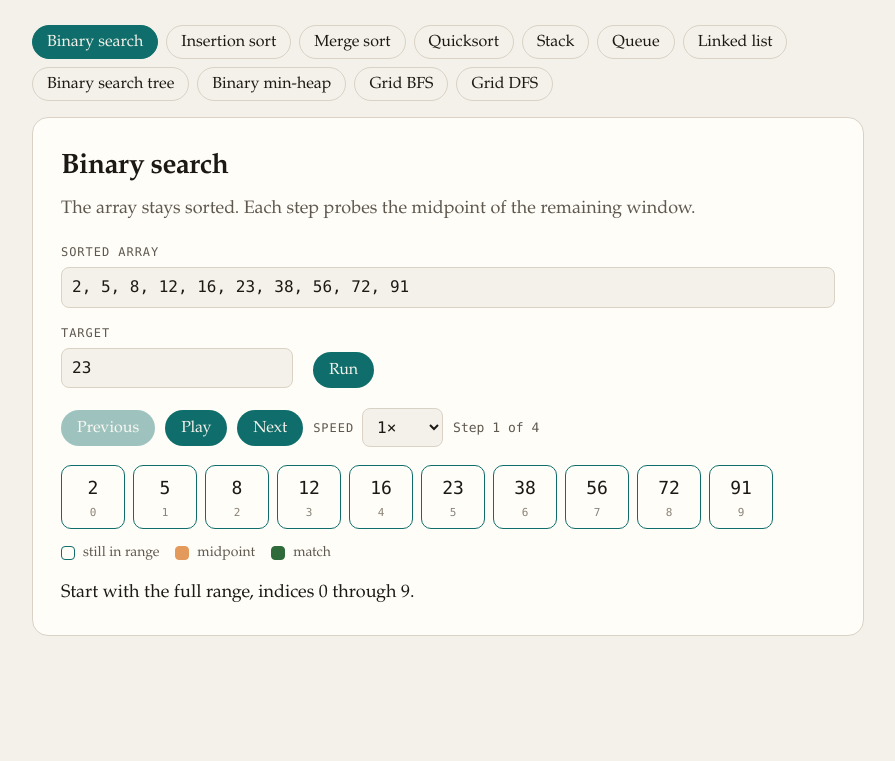
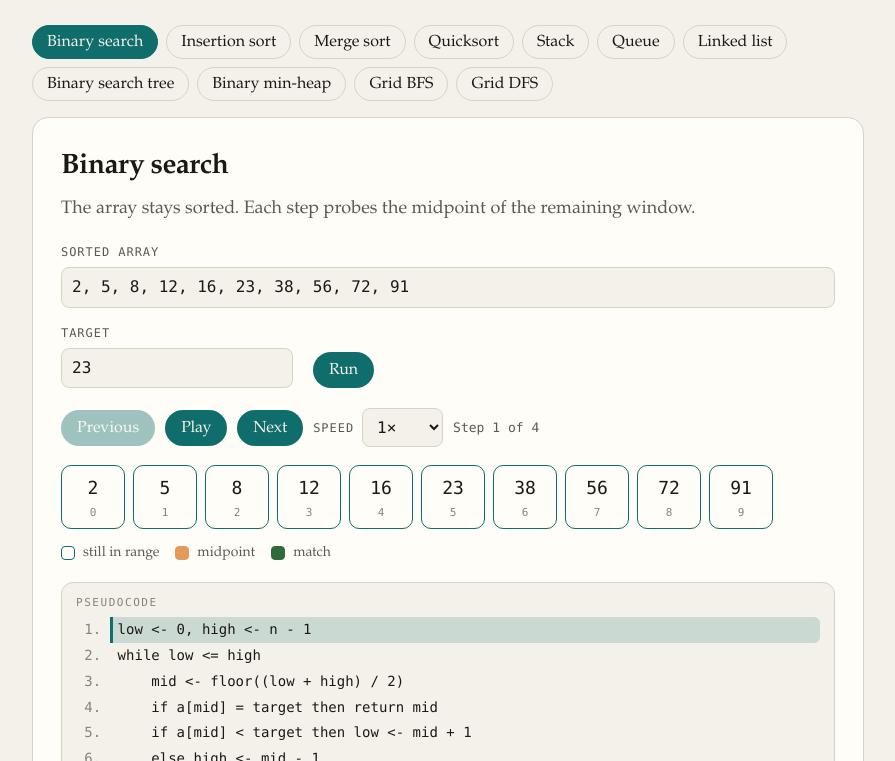
Before and after one commit to dioram-wq/algo-visualizer, a website built with Vite: page index.html in a window 1280 px wide. Shown: the part 191-952 px from the top of the page, without its empty margins (192-1087 px from the left). Before the commit the page ends 899 px from the top, so only its background shows below. Built offline with nearby package versions, Linux system fonts and the light colour scheme.

Commit message:
feat: code panel with current-line highlight for binary search and insertion sort
Co-authored-by: dioram-wq <dioram-wq@users.noreply.github.com>

```diff
--- a/src/algorithms/binary-search.ts
+++ b/src/algorithms/binary-search.ts
@@ -1,6 +1,33 @@
+import { codeLine, type CodeListing, type CodeStep } from "../code-panel.ts";
+
 export type BinarySearchComparison = "init" | "less" | "greater" | "equal" | "absent";
 
-export interface BinarySearchStep {
+/**
+ * Short binary search pseudocode.
+ * A step records the setup, the branch taken after a probe, or a miss.
+ * The loop header and the midpoint assignment sit between those lines.
+ */
+export const BINARY_SEARCH_CODE: CodeListing = {
+  lines: Object.freeze([
+    "low <- 0, high <- n - 1",
+    "while low <= high",
+    "    mid <- floor((low + high) / 2)",
+    "    if a[mid] = target then return mid",
+    "    if a[mid] < target then low <- mid + 1",
+    "    else high <- mid - 1",
+    "return not found",
+  ]),
+};
+
+const BINARY_SEARCH_LINE = {
+  init: 0,
+  equal: 3,
+  less: 4,
+  greater: 5,
+  absent: 6,
+} as const satisfies Record<BinarySearchComparison, number>;
+
+export interface BinarySearchStep extends CodeStep {
   readonly values: readonly number[];
   readonly target: number;
   readonly low: number;
@@ -8,6 +35,8 @@ export interface BinarySearchStep {
   readonly mid: number | null;
   readonly comparison: BinarySearchComparison;
   readonly foundIndex: number | null;
+  /** 0-based index into `BINARY_SEARCH_CODE.lines`. */
+  readonly line: number;
   readonly message: string;
 }
 
@@ -89,6 +118,7 @@ function step(
     mid,
     comparison,
     foundIndex,
+    line: codeLine(BINARY_SEARCH_CODE, BINARY_SEARCH_LINE[comparison]),
     message: describe(values, target, low, high, mid, comparison),
   };
 }
--- a/src/algorithms/insertion-sort.ts
+++ b/src/algorithms/insertion-sort.ts
@@ -1,6 +1,32 @@
+import { codeLine, type CodeListing, type CodeStep } from "../code-panel.ts";
+
 export type InsertionSortAction = "start" | "compare" | "swap" | "done";
 
-export interface InsertionSortStep {
+/**
+ * Short insertion sort pseudocode.
+ * Start is the outer loop, a comparison is the inner test, a swap is the
+ * exchange, and done is the finished array. The lines that assign j sit
+ * inside those steps.
+ */
+export const INSERTION_SORT_CODE: CodeListing = {
+  lines: Object.freeze([
+    "for i <- 1 to n - 1",
+    "    j <- i",
+    "    while j > 0 and a[j - 1] > a[j]",
+    "        swap a[j - 1] and a[j]",
+    "        j <- j - 1",
+    "the array is sorted",
+  ]),
+};
+
+const INSERTION_SORT_LINE = {
+  start: 0,
+  compare: 2,
+  swap: 3,
+  done: 5,
+} as const satisfies Record<InsertionSortAction, number>;
+
+export interface InsertionSortStep extends CodeStep {
   readonly values: readonly number[];
   /**
    * Leading positions the sort has taken in.
@@ -21,6 +47,8 @@ export interface InsertionSortStep {
   /** On a compare step, whether the left value is greater than the right value. */
   readonly outOfOrder: boolean | null;
   readonly action: InsertionSortAction;
+  /** 0-based index into `INSERTION_SORT_CODE.lines`. */
+  readonly line: number;
   readonly message: string;
 }
 
@@ -98,6 +126,7 @@ function step(
     right,
     outOfOrder,
     action,
+    line: codeLine(INSERTION_SORT_CODE, INSERTION_SORT_LINE[action]),
     message: describe(values, sortedPrefix, keyIndex, left, right, outOfOrder, action),
   };
 }
--- a/src/binary-search-view.ts
+++ b/src/binary-search-view.ts
@@ -1,4 +1,9 @@
-import { binarySearchSteps, type BinarySearchStep } from "./algorithms/binary-search.ts";
+import {
+  BINARY_SEARCH_CODE,
+  binarySearchSteps,
+  type BinarySearchStep,
+} from "./algorithms/binary-search.ts";
+import { createCodePanel } from "./code-panel.ts";
 import { parseFiniteNumber, parseNumberList } from "./parse-numbers.ts";
 import { createPlayback } from "./playback.ts";
 
@@ -86,11 +91,13 @@ export function mountBinarySearch(stage: HTMLElement): () => void {
     legendItem("is-found", "match"),
   );
 
+  const code = createCodePanel(BINARY_SEARCH_CODE);
+
   const message = document.createElement("p");
   message.className = "message";
   message.setAttribute("aria-live", "polite");
 
-  stage.append(heading, intro, form, error, toolbar, cells, legend, message);
+  stage.append(heading, intro, form, error, toolbar, cells, legend, code.element, message);
 
   let steps: BinarySearchStep[] = [];
   const playback = createPlayback();
@@ -117,6 +124,7 @@ export function mountBinarySearch(stage: HTMLElement): () => void {
     if (!step || playback.length === 0) {
       progress.textContent = "No steps";
       cells.replaceChildren();
+      code.setLine(null);
       message.textContent = "";
       return;
     }
@@ -125,6 +133,7 @@ export function mountBinarySearch(stage: HTMLElement): () => void {
     error.textContent = "";
     progress.textContent = `Step ${playback.index + 1} of ${playback.length}`;
     message.textContent = step.message;
+    code.setLine(step.line);
     cells.replaceChildren(
       ...step.values.map((value, cellIndex) => renderCell(step, value, cellIndex)),
     );
--- /dev/null
+++ b/src/code-panel.ts
@@ -0,0 +1,81 @@
+/**
+ * Pseudocode panel for algorithms that opt in.
+ * An algorithm exports a `CodeListing` and sets `line` on each step to a
+ * 0-based index into that listing. The panel only highlights `line`. It does
+ * not decide which line a step is on. Algorithms without a listing show nothing.
+ */
+
+export interface CodeListing {
+  readonly lines: readonly string[];
+}
+
+/** A playback step that names its pseudocode line. `line` is 0-based. */
+export interface CodeStep {
+  readonly line: number;
+}
+
+export interface CodePanel {
+  readonly element: HTMLElement;
+  setLine(line: number | null): void;
+}
+
+/** Line to mark, or null when the step has nothing to highlight. */
+export function highlightedLine(listing: CodeListing, line: number | null): number | null {
+  if (line === null || !Number.isInteger(line) || line < 0 || line >= listing.lines.length) {
+    return null;
+  }
+  return line;
+}
+
+/** Return `line` when it indexes `listing`, otherwise throw. */
+export function codeLine(listing: CodeListing, line: number): number {
+  if (highlightedLine(listing, line) !== line) {
+    throw new RangeError(
+      `Pseudocode line ${String(line)} is outside a listing of ${listing.lines.length} lines.`,
+    );
+  }
+  return line;
+}
+
+/** Build the panel once. Later steps only change which line is current. */
+export function createCodePanel(listing: CodeListing): CodePanel {
+  if (listing.lines.length === 0) {
+    throw new RangeError("A code listing needs at least one line.");
+  }
+
+  const panel = document.createElement("figure");
+  panel.className = "code-panel";
+
+  const caption = document.createElement("figcaption");
+  caption.className = "code-caption";
+  caption.textContent = "Pseudocode";
+
+  const list = document.createElement("ol");
+  list.className = "code-lines";
+
+  const items: HTMLLIElement[] = [];
+  for (const text of listing.lines) {
+    const item = document.createElement("li");
+    const code = document.createElement("code");
+    code.textContent = text;
+    item.append(code);
+    items.push(item);
+  }
+  list.append(...items);
+  panel.append(caption, list);
+
+  return {
+    element: panel,
+    setLine(line: number | null) {
+      const current = highlightedLine(listing, line);
+      for (let index = 0; index < items.length; index += 1) {
+        const item = items[index];
+        if (!item) continue;
+        const on = index === current;
+        item.classList.toggle("is-current", on);
+        if (on) item.setAttribute("aria-current", "step");
+        else item.removeAttribute("aria-current");
+      }
+    },
+  };
+}
--- a/src/insertion-sort-view.ts
+++ b/src/insertion-sort-view.ts
@@ -1,4 +1,9 @@
-import { insertionSortSteps, type InsertionSortStep } from "./algorithms/insertion-sort.ts";
+import {
+  INSERTION_SORT_CODE,
+  insertionSortSteps,
+  type InsertionSortStep,
+} from "./algorithms/insertion-sort.ts";
+import { createCodePanel } from "./code-panel.ts";
 import { parseNumberList } from "./parse-numbers.ts";
 import { createPlayback } from "./playback.ts";
 
@@ -81,11 +86,13 @@ export function mountInsertionSort(stage: HTMLElement): () => void {
     legendItem("is-swap", "swapped"),
   );
 
+  const code = createCodePanel(INSERTION_SORT_CODE);
+
   const message = document.createElement("p");
   message.className = "message";
   message.setAttribute("aria-live", "polite");
 
-  stage.append(heading, intro, form, error, toolbar, bars, legend, message);
+  stage.append(heading, intro, form, error, toolbar, bars, legend, code.element, message);
 
   let steps: InsertionSortStep[] = [];
   const playback = createPlayback();
@@ -112,6 +119,7 @@ export function mountInsertionSort(stage: HTMLElement): () => void {
     if (!current || playback.length === 0) {
       progress.textContent = "No steps";
       bars.replaceChildren();
+      code.setLine(null);
       message.textContent = "";
       return;
     }
@@ -120,6 +128,7 @@ export function mountInsertionSort(stage: HTMLElement): () => void {
     error.textContent = "";
     progress.textContent = `Step ${playback.index + 1} of ${playback.length}`;
     message.textContent = current.message;
+    code.setLine(current.line);
     const { min, max } = rangeOf(current.values);
     bars.replaceChildren(
       ...current.values.map((value, index) => renderBar(current, value, index, min, max)),
--- a/src/style.css
+++ b/src/style.css
@@ -1144,6 +1144,52 @@ h2 {
   border-color: var(--pivot);
 }
 
+.code-panel {
+  margin: 18px 0 0;
+  padding: 12px 14px 10px;
+  border: 1px solid var(--line);
+  border-radius: 12px;
+  background: var(--bg);
+}
+
+.code-caption {
+  margin: 0 0 6px;
+  font-family: var(--mono);
+  font-size: 11px;
+  letter-spacing: 0.14em;
+  text-transform: uppercase;
+  color: var(--dim);
+}
+
+.code-lines {
+  margin: 0;
+  padding: 0 0 0 2.4em;
+  overflow-x: auto;
+  list-style: decimal;
+  font-family: var(--mono);
+  font-size: 14px;
+  line-height: 1.7;
+}
+
+.code-lines li {
+  padding: 1px 8px;
+  border-radius: 0 6px 6px 0;
+  white-space: pre-wrap;
+}
+
+.code-lines li::marker {
+  color: var(--dim);
+}
+
+.code-lines li.is-current {
+  background: color-mix(in srgb, var(--accent) 18%, transparent);
+  box-shadow: inset 3px 0 0 var(--accent);
+}
+
+.code-lines code {
+  font: inherit;
+}
+
 .message {
   margin: 16px 0 0;
   min-height: 1.5em;
```
